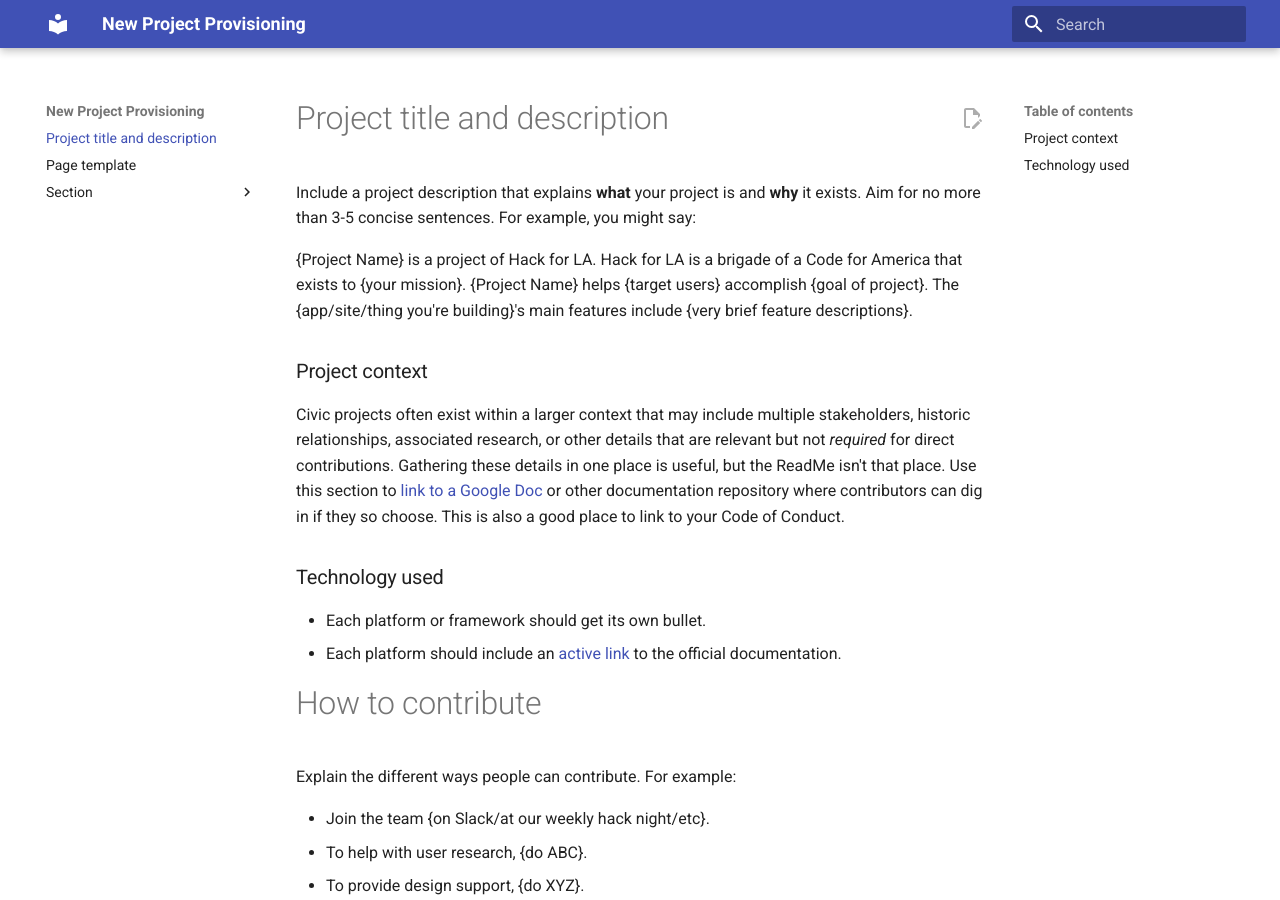
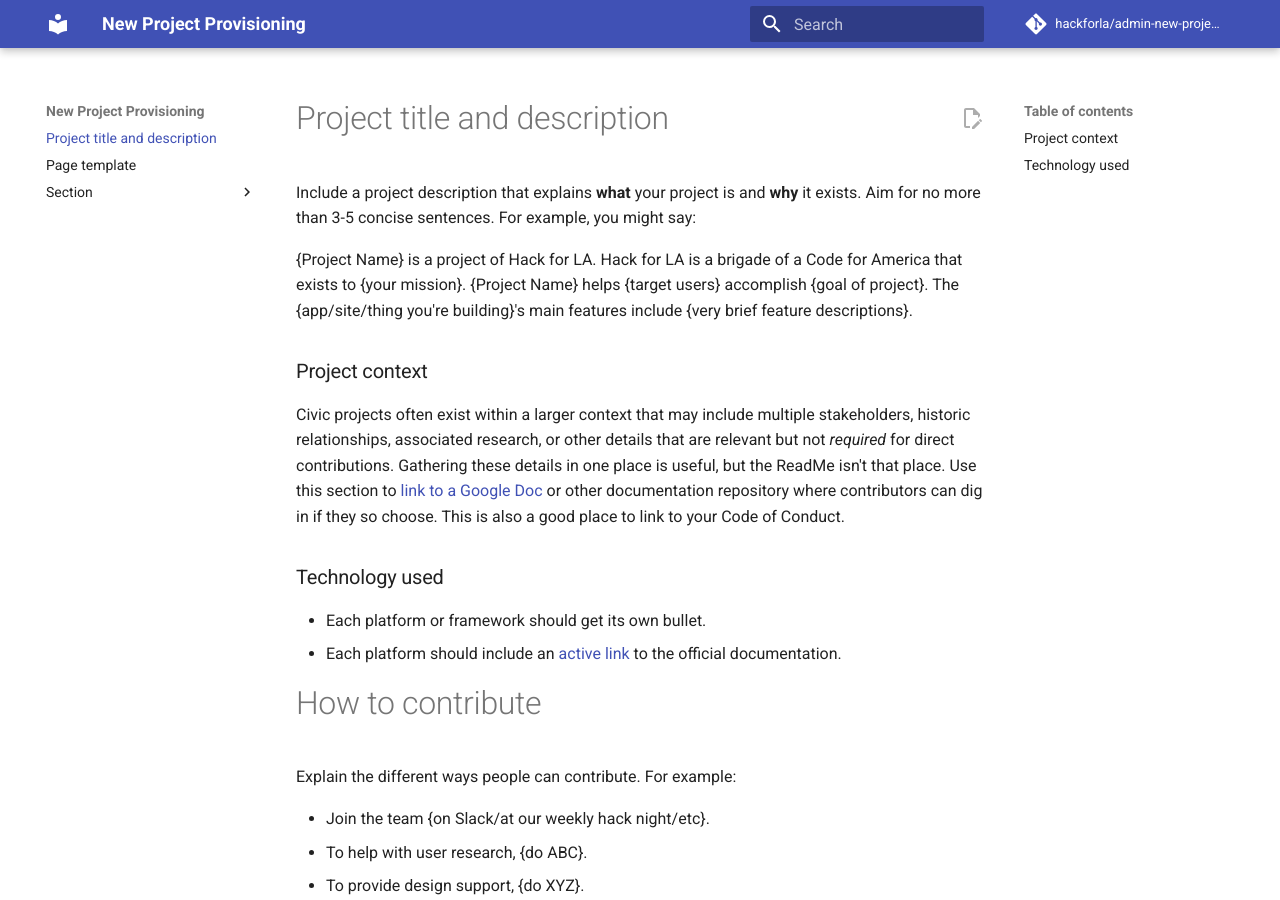
Before and after one commit to hackforla/admin-new-project-provisioning, an MkDocs documentation site: the page built from docs/index.md, in a window 1280 px wide and 900 px high. Built offline with MkDocs 1.6.1 and Material for MkDocs 9.7.7, drawn with Linux system fonts in a browser that asks for light colours; comment, search, counter and statistics services are not loaded; some of the changed lines change nothing that is shown.

Commit message:
Update mkdocs.yml
added repo url

```diff
--- a/mkdocs.yml
+++ b/mkdocs.yml
@@ -3,5 +3,6 @@ theme:
   name: material
   features:
     - content.action.edit
+repo_url: https://github.com/hackforla/admin-new-project-provisioning
 repo_name: hackforla/admin-new-project-provisioning
 edit_uri: edit/main/docs/
```
